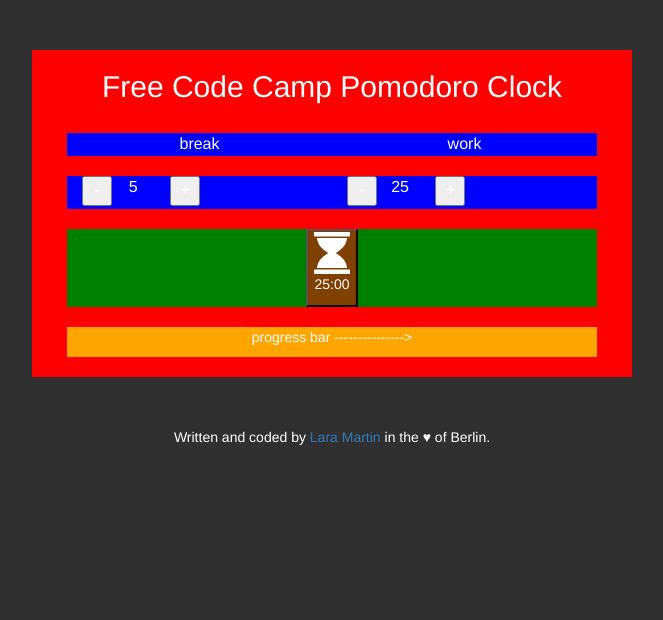
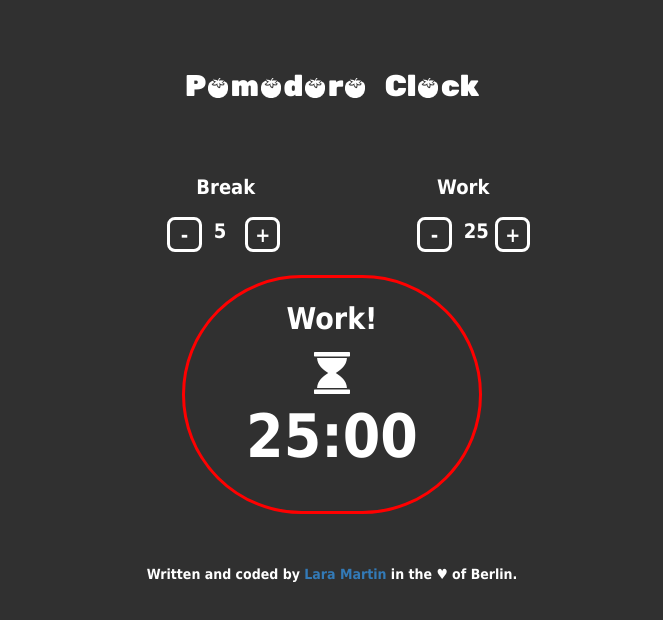
Before and after one commit to laramartin/js_fcc_pomodoro_clock, a plain HTML site: page index.html in a window 1280 px wide. Shown: the whole page, without its empty margins (308-971 px from the left). Drawn offline with nearby package versions, Linux system fonts and the light colour scheme.

Commit message:
interface done

```diff
--- a/index.html
+++ b/index.html
@@ -7,24 +7,31 @@
 	<link rel="stylesheet" href="https://maxcdn.bootstrapcdn.com/bootstrap/3.3.6/css/bootstrap.min.css" integrity="sha384-1q8mTJOASx8j1Au+a5WDVnPi2lkFfwwEAa8hDDdjZlpLegxhjVME1fgjWPGmkzs7" crossorigin="anonymous">
 	<link rel="stylesheet" href="https://maxcdn.bootstrapcdn.com/bootstrap/3.3.6/css/bootstrap-theme.min.css" integrity="sha384-fLW2N01lMqjakBkx3l/M9EahuwpSfeNvV63J5ezn3uZzapT0u7EYsXMjQV+0En5r" crossorigin="anonymous">
 	<link rel="stylesheet" href="https://maxcdn.bootstrapcdn.com/font-awesome/4.5.0/css/font-awesome.min.css">
+	<link href='https://fonts.googleapis.com/css?family=Rubik:900' rel='stylesheet' type='text/css'>
 	<script src="https://ajax.googleapis.com/ajax/libs/jquery/1.12.0/jquery.min.js"></script>
 	<script src="http://maxcdn.bootstrapcdn.com/bootstrap/3.3.6/js/bootstrap.min.js"></script>
 	<script src="pomodoro.js"></script>
 	<link href="style.css" media="all" rel="stylesheet" type="text/css"/>
-
 </head>
 <body>
 	<div class="container" id="container_clock">
-		<div class="row">
-			<h2>Free Code Camp Pomodoro Clock</h2>
+		<div class="row" id="title">
+			<h2>
+				P<img src="https://raw.githubusercontent.com/laramartin/js_fcc_pomodoro_clock/master/src/pomodoro.PNG" id="pomodoro"/>
+				m<img src="https://raw.githubusercontent.com/laramartin/js_fcc_pomodoro_clock/master/src/pomodoro.PNG" id="pomodoro"/>
+				d<img src="https://raw.githubusercontent.com/laramartin/js_fcc_pomodoro_clock/master/src/pomodoro.PNG" id="pomodoro"/>
+				r<img src="https://raw.githubusercontent.com/laramartin/js_fcc_pomodoro_clock/master/src/pomodoro.PNG" id="pomodoro"/>
+				&nbsp;&nbsp;
+				Cl<img src="https://raw.githubusercontent.com/laramartin/js_fcc_pomodoro_clock/master/src/pomodoro.PNG" id="pomodoro"/>
+				ck</h2>
 		</div>
-		<div class="row" id="setTimer">
-				<div class="col-xs-6">break</div>
-				<div class="col-xs-6">work</div>
+		<div class="row" id="setTimerTitles">
+				<div class="col-xs-6">Break</div>
+				<div class="col-xs-6">Work</div>
 		</div>
-		<div class="row" id="setTimer">
+		<div class="row" id="setTimerButtons" >
 				<div class="col-xs-6">
-					<div class="row">
+						<div class="col-xs-3"></div>
 						<div class="col-xs-2">
 							<button class="buttons" value="minusBreak">-</button>
 						</div>
@@ -33,10 +40,10 @@
 						<div class="col-xs-2">
 							<button class="buttons" value="plusBreak">+</button>
 						</div>
-					</div>
+						<div class="col-xs-3"></div>
 				</div>
 				<div class="col-xs-6">
-					<div class="row">
+						<div class="col-xs-3"></div>
 						<div class="col-xs-2">
 							<button class="buttons" value="minusWork">-</button>
 						</div>
@@ -45,10 +52,11 @@
 						<div class="col-xs-2">
 							<button class="buttons" value="plusWork">+</button>
 						</div>
-					</div>
+						<div class="col-xs-3"></div>
 				</div>
 		</div>
 		<div class="row" id="counter">
+				<div class="col-xs-12" id="hint"></div>
 				<div class="col-xs-12">
 					<button class="buttonsTimer" value="counterButton">
 						<i class="fa fa-3x fa-hourglass" aria-hidden="true"></i>
@@ -56,16 +64,10 @@
 					</button>
 				</div>
 		</div>
-		<div class="row" id="progressBar">
-			<p>
-				progress bar --------------->
-			</p>
-		</div>
-
+		<footer class="footer container-fluid">
+			<p>Written and coded by <a href="http://www.freecodecamp.com/laramartin" target="_blank">Lara Martin
+			</a> in the &hearts; of Berlin.</p>
+		</footer>
 	</div>
-	<footer class="footer container-fluid">
-		<p>Written and coded by <a href="http://www.freecodecamp.com/laramartin" target="_blank">Lara Martin
-		</a> in the &hearts; of Berlin.</p>
-	</footer>
 </body>
 </html>
--- a/style.css
+++ b/style.css
@@ -3,36 +3,77 @@ body{
   padding-top: 50px;
   color: white;
   text-align: center;
+  font-family: Tahoma;
+  font-weight: bold;
 }
 
 #container_clock{
-  width: 600px;
-  background-color: red;
+  width: 500px;
 }
 
-#setTimer{
-  font-size: 16px;
-  margin: 20px;
-  background-color: blue;
+#title{
+  font-family: 'Rubik', sans-serif;
+  font-size: 50px;
+  margin-bottom: 60px;
 }
 
-#counter{
-  margin: 20px;
-  background-color: green;
+#pomodoro{
+  height: 20px;
+  width: 20px;
+  margin-left: 2px;
+  margin-right: -3px;
 }
 
-#progressBar{
-  margin: 20px;
-  background-color: orange;
+#setTimerTitles{
+  margin-bottom: 15px; auto;
+  margin-left: 10px;
+  font-size: 20px;
+}
+
+#setTimerButtons{
+  font-size: 20px;
+  text-align: center;
+}
+
+#timeBreak{
+  margin-left: 10px;
+  margin-right: -5px;
+}
+#timeWork{
+  margin-left: 10px;
+  margin-right: -5px;
+}
+#counter{
+  width: 300px;
+  margin: 20px auto;
+  border: solid;
+  border-color: red;
+  border-radius: 350px;
+  padding-top: 20px;
+  padding-bottom: 20px;
 }
 
 .buttons{
-  width: 30px;
-  height: 30px;
+  width: 35px;
+  height: 35px;
+  background-color: inherit;
+  border: solid;
+  border-radius: 8px;
 }
 
 .buttonsTimer{
-  background-color: rgba(255, 0, 0, 0.5);
+  background-color: #303030;
+  border: none;
+}
+
+button:focus {outline:0;}
+
+#hint{
+  font-size: 30px;
+}
+
+#timer{
+  font-size: 60px;
 }
 
 footer {
```
